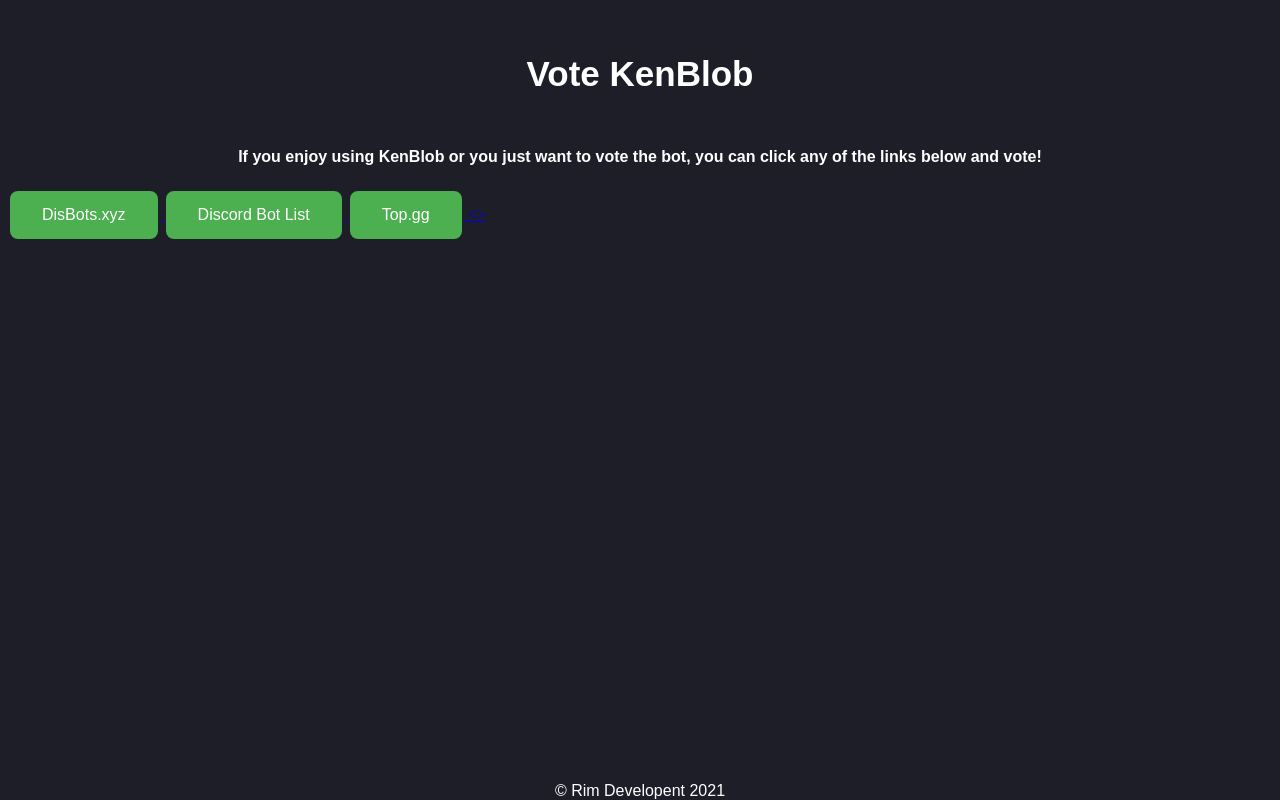
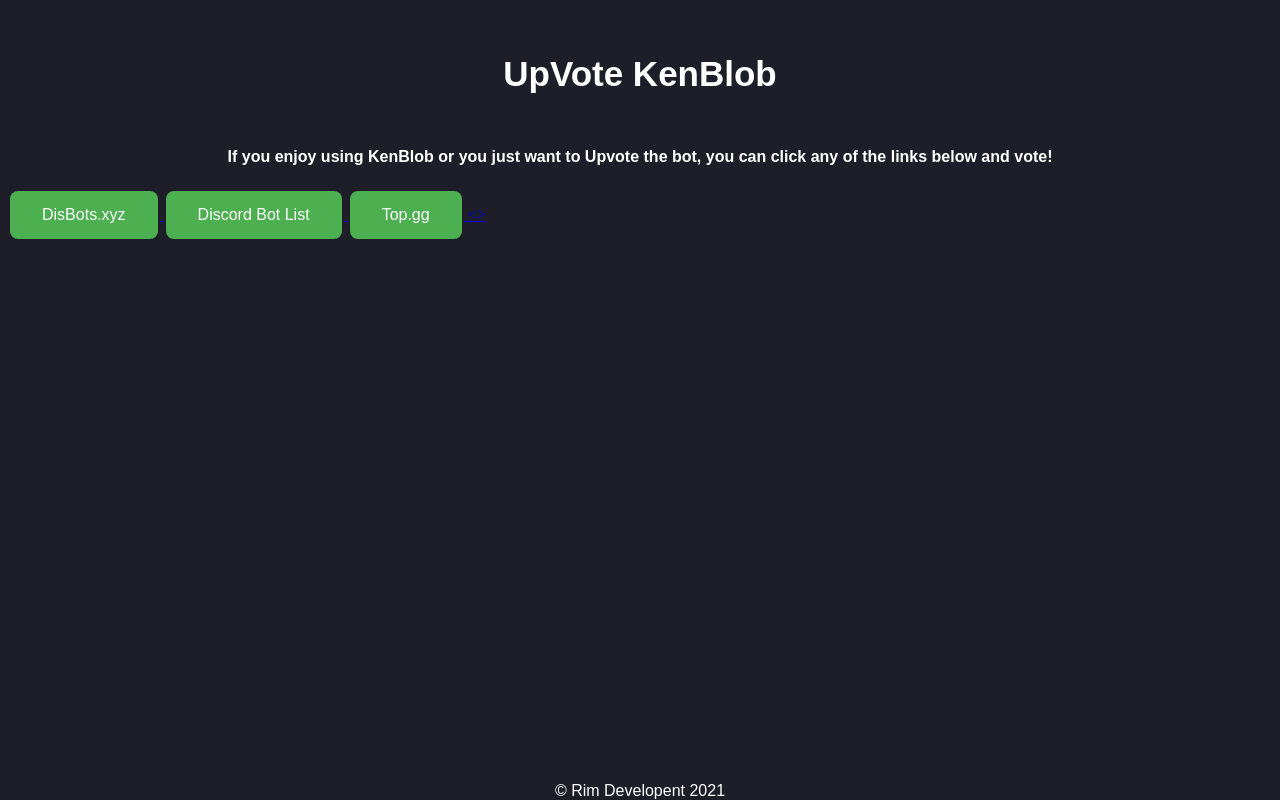
Before and after one commit to WatchGamingVideos/FanMadeKenblob, a plain HTML site: page vote.html in a window 1280 px wide. Drawn offline with Linux system fonts and the light colour scheme.

Commit message:
Update vote.html

```diff
--- a/vote.html
+++ b/vote.html
@@ -13,7 +13,7 @@
 <meta name="discord:card" content="summary_large_image">
 
 	<title>
-		KenBlob - Vote
+		KenBlob - UpVote
 	</title>
 
 	<link rel="icon" href="/imgs/profile2.png">
@@ -22,9 +22,9 @@
 </head>
 
 <body>
-	<h2>Vote KenBlob</h2>
+	<h2>UpVote KenBlob</h2>
 
-	<h4>If you enjoy using KenBlob or you just want to vote the bot, you can click any of the links below and vote!</h4>
+	<h4>If you enjoy using KenBlob or you just want to Upvote the bot, you can click any of the links below and vote!</h4>
 
   <p class="center">
   <a class="nav-item" href="https://disbots.xyz/bot/896410121515724852/vote">
```
